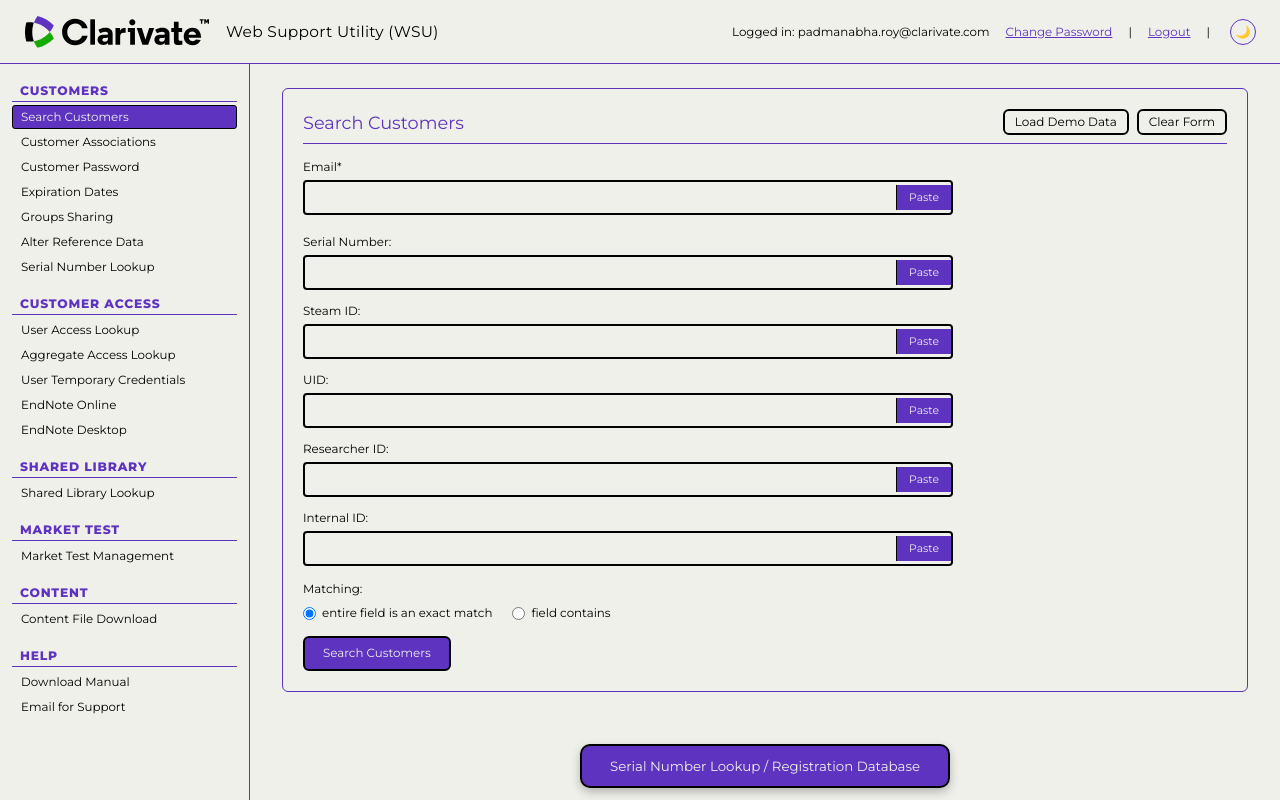
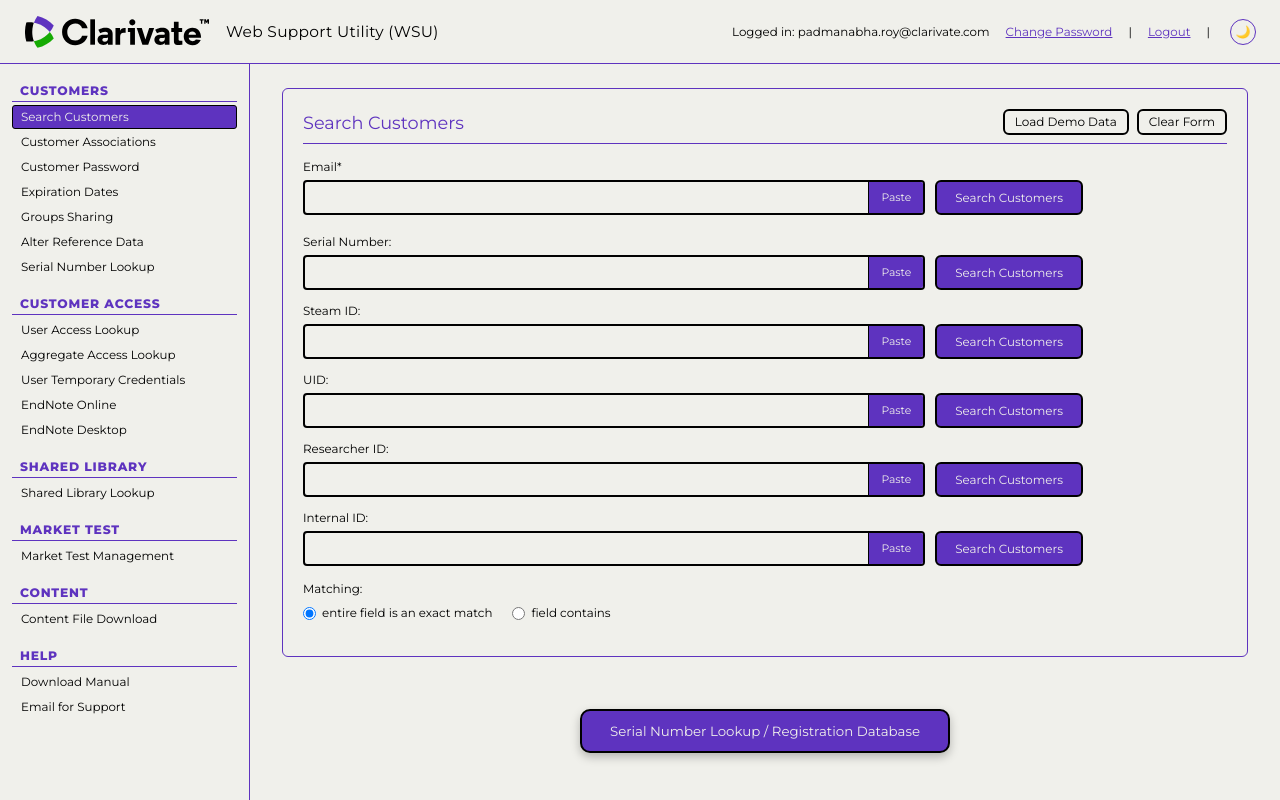
Before and after one commit to roypadmanabha/web-support-utility-integrated, a React (Vite) app: page / in a window 1280 px wide. Built offline with nearby package versions, Linux system fonts and the light colour scheme.

Commit message:
Shift Search Customers button to be positioned after each input field row in respective positions

```diff
--- a/src/App.jsx
+++ b/src/App.jsx
@@ -41,7 +41,8 @@
   style = {},
   errorMessage = null,
   onCopy,
-  onPaste
+  onPaste,
+  afterButton = null
 }) => {
   const valStr = value !== undefined && value !== null ? String(value) : '';
   const hasValue = valStr.trim().length > 0;
@@ -67,9 +68,13 @@
   return (
     <div className="wsu-input-group" style={style}>
       {label && <label className="wsu-label">{label}</label>}
+      <div style={{ display: 'flex', alignItems: 'stretch', gap: '10px' }}>
         <div
           className="wsu-input-wrapper"
-        style={errorMessage ? { borderColor: '#CC0000', boxShadow: '0 0 0 1px #CC0000' } : {}}
+          style={{
+            flex: 1,
+            ...(errorMessage ? { borderColor: '#CC0000', boxShadow: '0 0 0 1px #CC0000' } : {})
+          }}
         >
           <input
             type={type}
@@ -86,6 +91,8 @@
           >
             {hasValue ? 'Copy' : 'Paste'}
           </button>
+        </div>
+        {afterButton}
       </div>
       {errorMessage ? (
         <div style={{ fontSize: '0.72rem', color: '#CC0000', fontWeight: 400, marginTop: '4px' }}>
@@ -1336,6 +1343,16 @@
                       requiredNote={true}
                       fieldLabel="Email"
                       errorMessage={checkSpaceInEmail(searchEmail)}
+                      afterButton={
+                        <button
+                          type="submit"
+                          className="wsu-btn-primary"
+                          onClick={handleCustomerSearch}
+                          style={{ minWidth: '145px', flexShrink: 0 }}
+                        >
+                          Search Customers
+                        </button>
+                      }
                     />
 
                     {/* 2. Serial Number (serial no) */}
@@ -1344,6 +1361,16 @@
                       value={searchSerialNumber}
                       onChange={setSearchSerialNumber}
                       fieldLabel="Serial Number"
+                      afterButton={
+                        <button
+                          type="submit"
+                          className="wsu-btn-primary"
+                          onClick={handleCustomerSearch}
+                          style={{ minWidth: '145px', flexShrink: 0 }}
+                        >
+                          Search Customers
+                        </button>
+                      }
                     />
 
                     {/* 3. Steam ID */}
@@ -1352,6 +1379,16 @@
                       value={searchSteamId}
                       onChange={setSearchSteamId}
                       fieldLabel="Steam ID"
+                      afterButton={
+                        <button
+                          type="submit"
+                          className="wsu-btn-primary"
+                          onClick={handleCustomerSearch}
+                          style={{ minWidth: '145px', flexShrink: 0 }}
+                        >
+                          Search Customers
+                        </button>
+                      }
                     />
 
                     {/* 4. UID */}
@@ -1360,6 +1397,16 @@
                       value={searchUid}
                       onChange={setSearchUid}
                       fieldLabel="UID"
+                      afterButton={
+                        <button
+                          type="submit"
+                          className="wsu-btn-primary"
+                          onClick={handleCustomerSearch}
+                          style={{ minWidth: '145px', flexShrink: 0 }}
+                        >
+                          Search Customers
+                        </button>
+                      }
                     />
 
                     {/* 5. Researcher ID */}
@@ -1368,6 +1415,16 @@
                       value={searchResearcherId}
                       onChange={setSearchResearcherId}
                       fieldLabel="Researcher ID"
+                      afterButton={
+                        <button
+                          type="submit"
+                          className="wsu-btn-primary"
+                          onClick={handleCustomerSearch}
+                          style={{ minWidth: '145px', flexShrink: 0 }}
+                        >
+                          Search Customers
+                        </button>
+                      }
                     />
 
                     {/* 6. Internal ID */}
@@ -1376,6 +1433,16 @@
                       value={searchInternalId}
                       onChange={setSearchInternalId}
                       fieldLabel="Internal ID"
+                      afterButton={
+                        <button
+                          type="submit"
+                          className="wsu-btn-primary"
+                          onClick={handleCustomerSearch}
+                          style={{ minWidth: '145px', flexShrink: 0 }}
+                        >
+                          Search Customers
+                        </button>
+                      }
                     />
                   </div>
 
@@ -1405,11 +1472,6 @@
                       </label>
                     </div>
                   </div>
-
-                  {/* Submit Button */}
-                  <button type="submit" className="wsu-btn-primary">
-                    Search Customers
-                  </button>
                 </form>
               </div>
 
--- a/src/index.css
+++ b/src/index.css
@@ -264,7 +264,8 @@
   display: flex;
   flex-direction: column;
   gap: 14px;
-  max-width: 650px;
+  width: 100%;
+  max-width: 780px;
   margin-bottom: 16px;
 }
 
```
Lines whose indentation alone changed are shown as unchanged.
